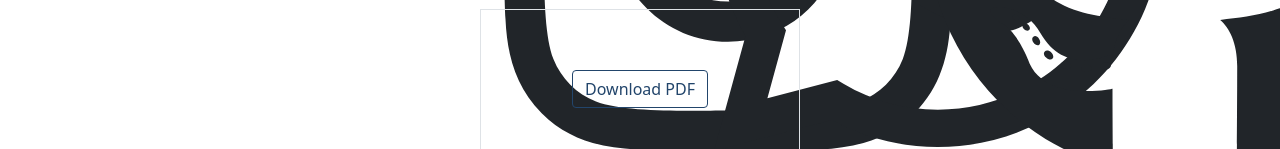
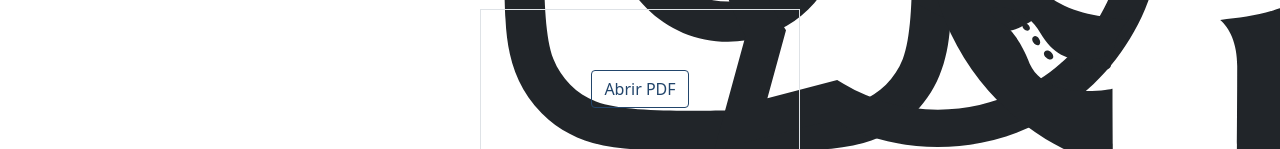
Before and after one commit to z33p/husky, a Next.js app: page / in a window 1280 px wide. Shown: the part 2651-2800 px from the top of the page. Built offline with nearby package versions, Linux system fonts and the light colour scheme.

Commit message:
feat: change button label and brand is not a link anymore

```diff
--- a/pages/_curriculum.tsx
+++ b/pages/_curriculum.tsx
@@ -16,7 +16,7 @@ export default function Curriculum() {
               className="btn btn-outline-primary"
               rel="noreferrer"
             >
-              Download PDF
+              Abrir PDF
             </a>
           </div>
         </div>
--- a/pages/_layout.tsx
+++ b/pages/_layout.tsx
@@ -31,9 +31,9 @@ const Layout = ({ children, navHeight }: Props) => {
         className="navbar navbar-expand-lg justify-content-between navbar-dark bg-dark px-3"
       >
         <h2 className="">
-          <a className="navbar-brand" href="#">
+          <span className="navbar-brand" style={{ cursor: "pointer" }}>
             Z33P
-          </a>
+          </span>
         </h2>
 
         <div className="h-100">
```
